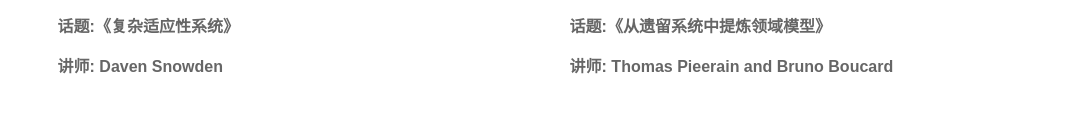
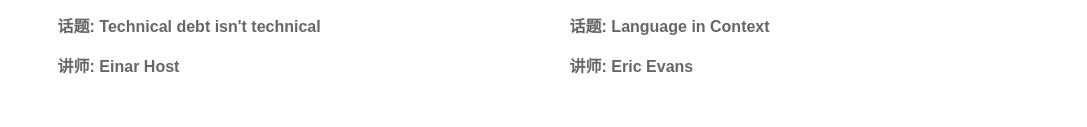
Before and after one commit to DDD-China/DDD-China-2020, a website: page src/zh/index.html in a window 1280 px wide. Shown: the part 2684-2811 px from the top of the page, without its empty margins (96-1183 px from the left). Drawn offline with nearby package versions, Linux system fonts and the light colour scheme; files that its build step writes are made by us from their sources; a script that the page names is missing; files whose address does not match are found by name; a web font is replaced by a local one.

Commit message:
fix: topic title

```diff
--- a/src/includes/zh/agenda.html
+++ b/src/includes/zh/agenda.html
@@ -41,8 +41,8 @@
                         </div>
                     </div>
                     <div class="video-info">
-                        <p>话题:《复杂适应性系统》</p>
-                        <p>讲师: Daven Snowden</p>
+                        <p>话题: Technical debt isn't technical</p>
+                        <p>讲师: Einar Host </p>
                     </div>
                 </div>
                 <div class="video-container">
@@ -62,8 +62,8 @@
                         </div>
                     </div>
                     <div class="video-info">
-                        <p>话题:《从遗留系统中提炼领域模型》</p>
-                        <p>讲师: Thomas Pieerain and Bruno Boucard</p>
+                        <p>话题: Language in Context </p>
+                        <p>讲师: Eric Evans</p>
                     </div>
                 </div>
             </div>
```
